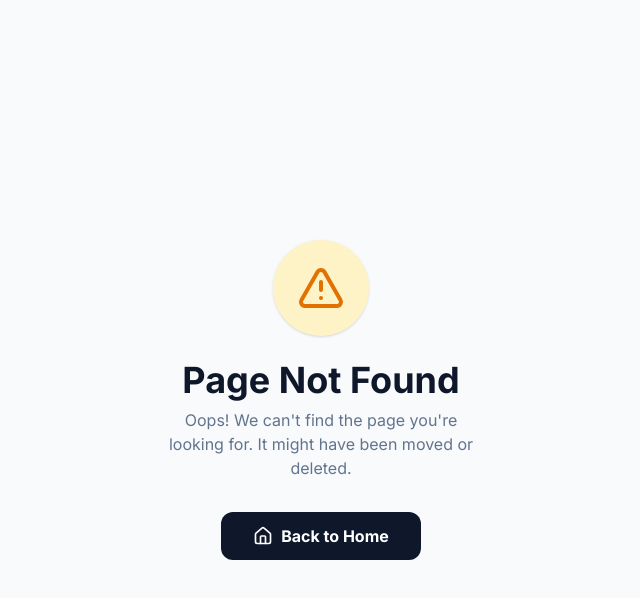
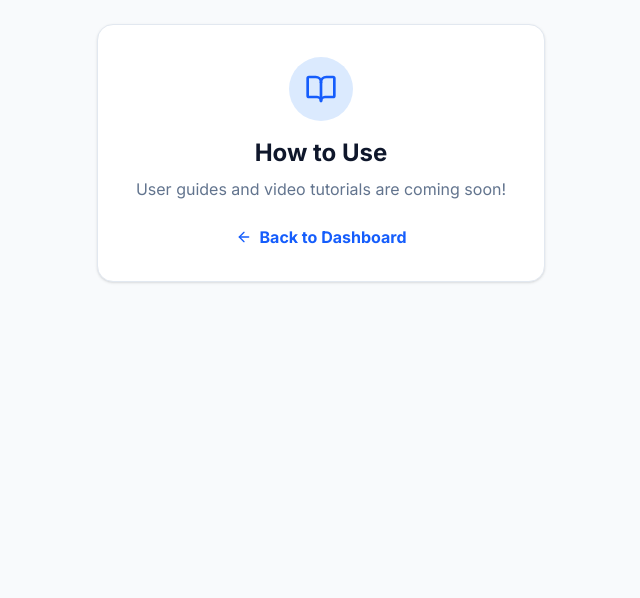
Before and after one commit to InnesU05/drivetrack, a Next.js app: page /dashboard/help in a window 1280 px wide. Before the commit this address had no page. Shown: the top 598 px of the page, without its empty margins (319-959 px from the left). Built offline with nearby package versions, Linux system fonts and the light colour scheme.

Commit message:
added help page again

```diff
--- /dev/null
+++ b/app/dashboard/help/page.tsx
@@ -0,0 +1,20 @@
+"use client";
+import Link from "next/link";
+import { ArrowLeft, BookOpen } from "lucide-react";
+
+export default function HelpPage() {
+  return (
+    <div className="min-h-screen bg-slate-50 p-6">
+      <div className="max-w-md mx-auto bg-white rounded-2xl shadow-sm border border-slate-200 p-8 text-center">
+        <div className="bg-blue-100 w-16 h-16 rounded-full flex items-center justify-center mx-auto mb-4 text-blue-600">
+            <BookOpen size={32} />
+        </div>
+        <h1 className="text-2xl font-bold text-slate-900 mb-2">How to Use</h1>
+        <p className="text-slate-500 mb-6">User guides and video tutorials are coming soon!</p>
+        <Link href="/dashboard" className="text-blue-600 font-bold hover:underline flex items-center justify-center gap-2">
+            <ArrowLeft size={16} /> Back to Dashboard
+        </Link>
+      </div>
+    </div>
+  );
+}
```
